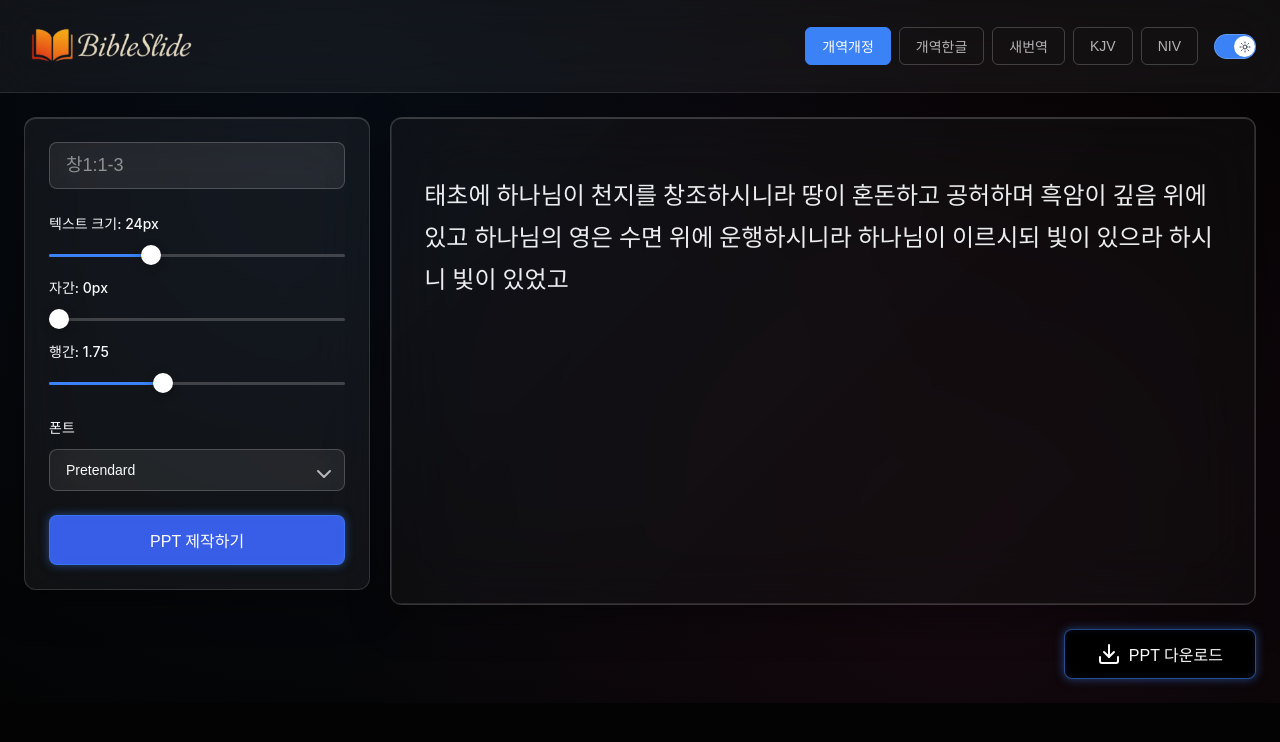
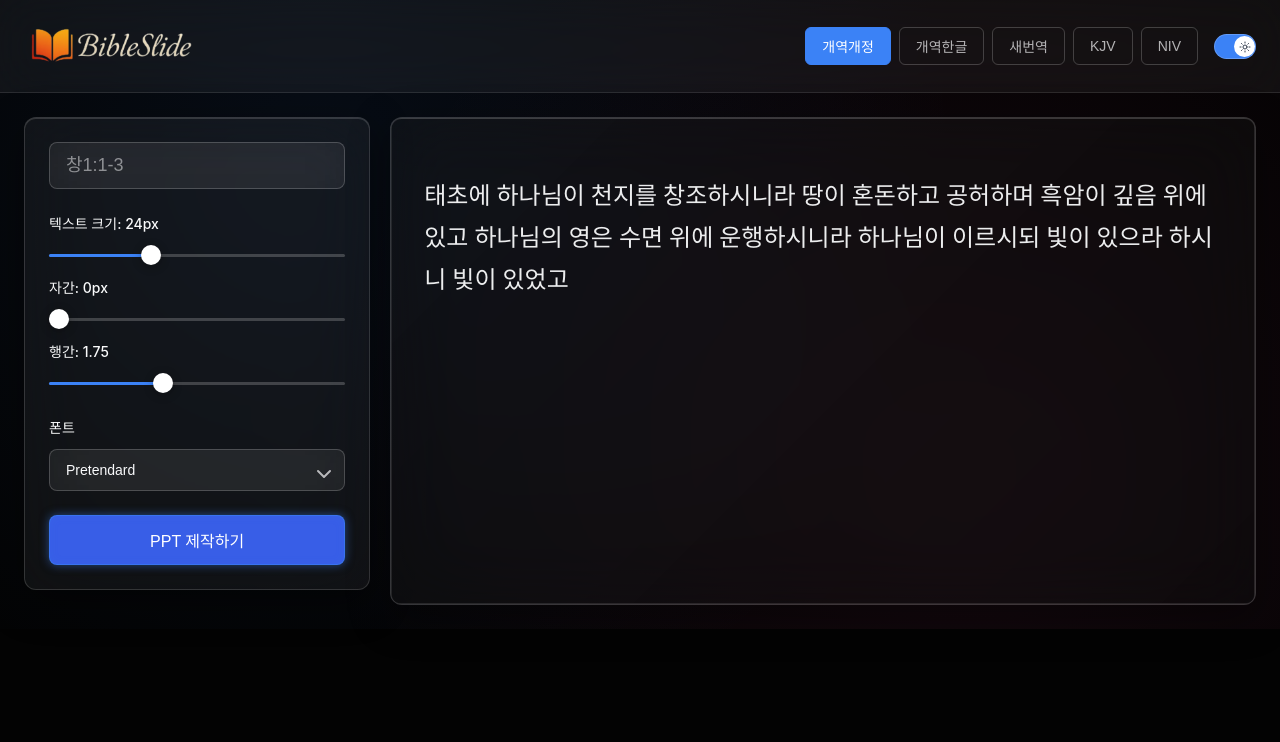
Before and after one commit to kangdy25/BibleSlide, a React (Vite) app: page / in a window 1280 px wide. Shown: the top 742 px of the page. Built offline with nearby package versions, Linux system fonts and the light colour scheme; a web font is replaced by a local one.

Commit message:
✨ [Feat] PPT 다운로드 버튼 제거 및 창 크기 조절

```diff
--- a/app/index.ts
+++ b/app/index.ts
@@ -10,8 +10,8 @@ let mainWindow: BrowserWindow | null;
 
 function createWindow() {
   mainWindow = new BrowserWindow({
-    width: 1080,
-    height: 720,
+    width: 1020,
+    height: 640,
     resizable: false,
     webPreferences: {
       preload: path.join(__dirname, 'preload.js'),
--- a/src/ui/Content.tsx
+++ b/src/ui/Content.tsx
@@ -25,12 +25,6 @@ const Content = () => {
           <p className={styles.verseLine}>{verseText}</p>
         </div>
       </div>
-      <div className={styles.exportSection}>
-        <button className={styles.exportButton}>
-          <Download className={styles.buttonIcon} />
-          <span>PPT 다운로드</span>
-        </button>
-      </div>
     </div>
   );
 };
```
